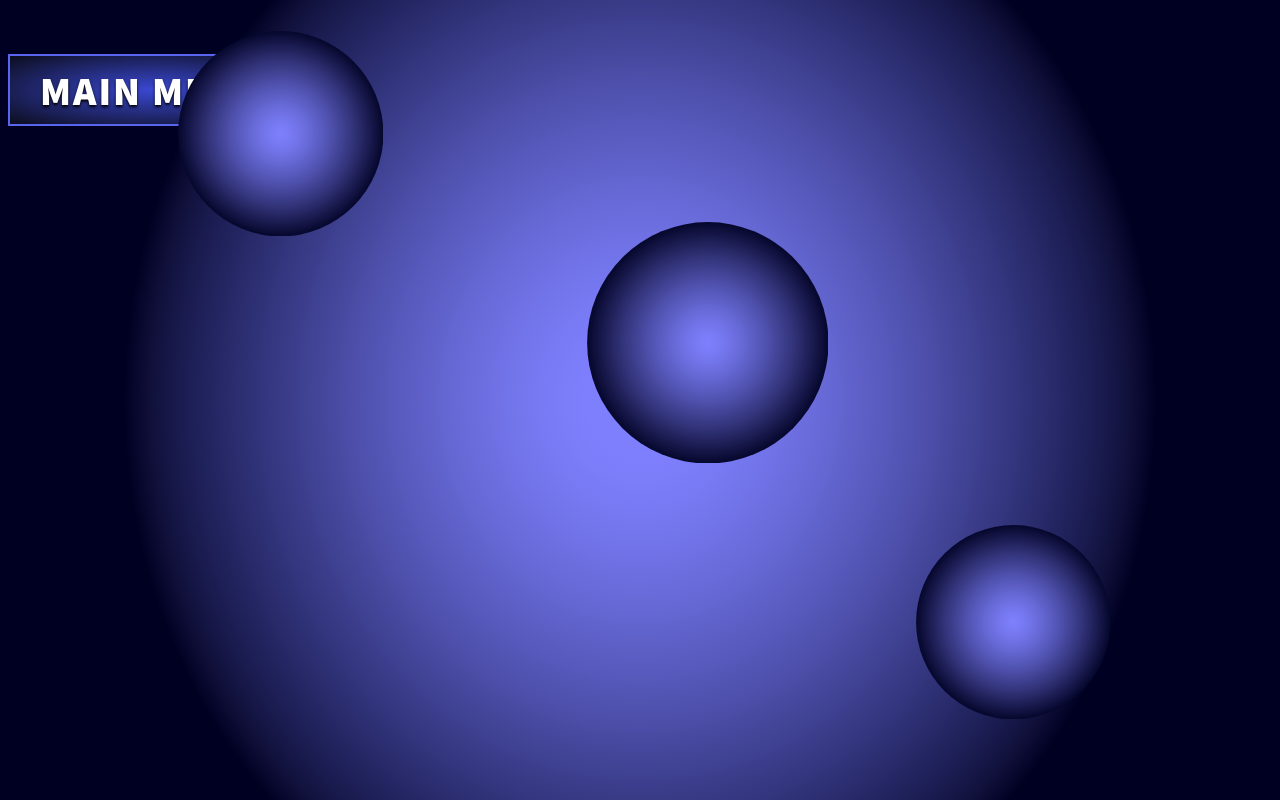
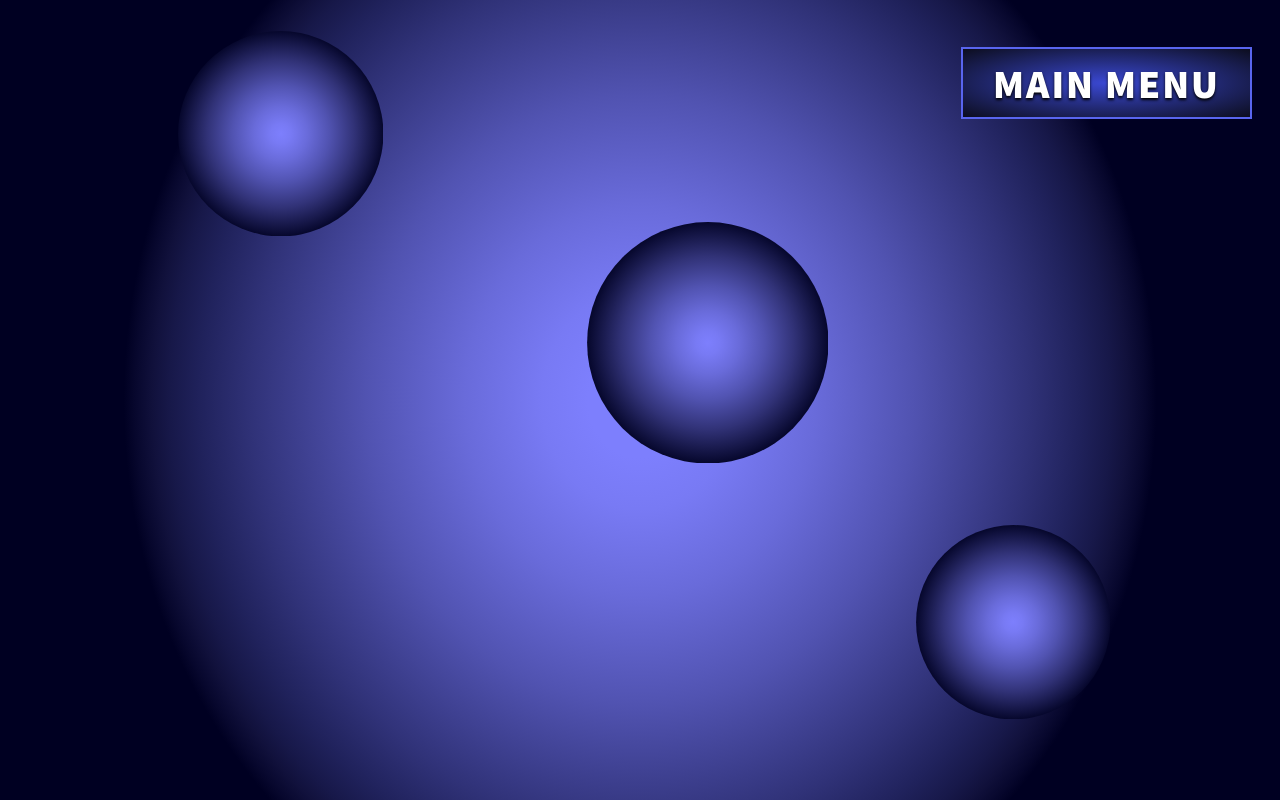
Before and after one commit to damons-git/psx-demo-site, a website built with webpack: page src/index.html in a window 1280 px wide. Built offline with nearby package versions, Linux system fonts and the light colour scheme.

Commit message:
Fix z-index element ordering bug to stop bg images overlaying fg

```diff
--- a/src/js/psx_background_bubbles.js
+++ b/src/js/psx_background_bubbles.js
@@ -7,7 +7,7 @@ function createBubble(x, y, diameter) {
     bubble.removeAttribute("id", "")
     bubble.setAttribute("class", "dynamic-bubble")
 
-    let pos = `position: absolute; left: ${x}px; top: ${y}px;`
+    let pos = `position: absolute; left: ${x}px; top: ${y}px; z-index: -1`
     bubble.setAttribute("width", diameter)
     bubble.setAttribute("height", diameter)
     bubble.setAttribute("style", pos)
--- a/src/sass/background.scss
+++ b/src/sass/background.scss
@@ -16,6 +16,8 @@ html {
 
 h1 {
     display: inline-block;
+    float: right;
+    margin: 20px;
     padding: 8px 30px;
     font-family: "Assistant";
     font-weight: 800;
@@ -26,6 +28,7 @@ h1 {
     background: radial-gradient(#3a48d2, #0c0d1e);
     text-shadow: 0px 2px 3px #000000;
     font-size: 2.5em;
+
 }
 
 @media (orientation: landscape) {
```
